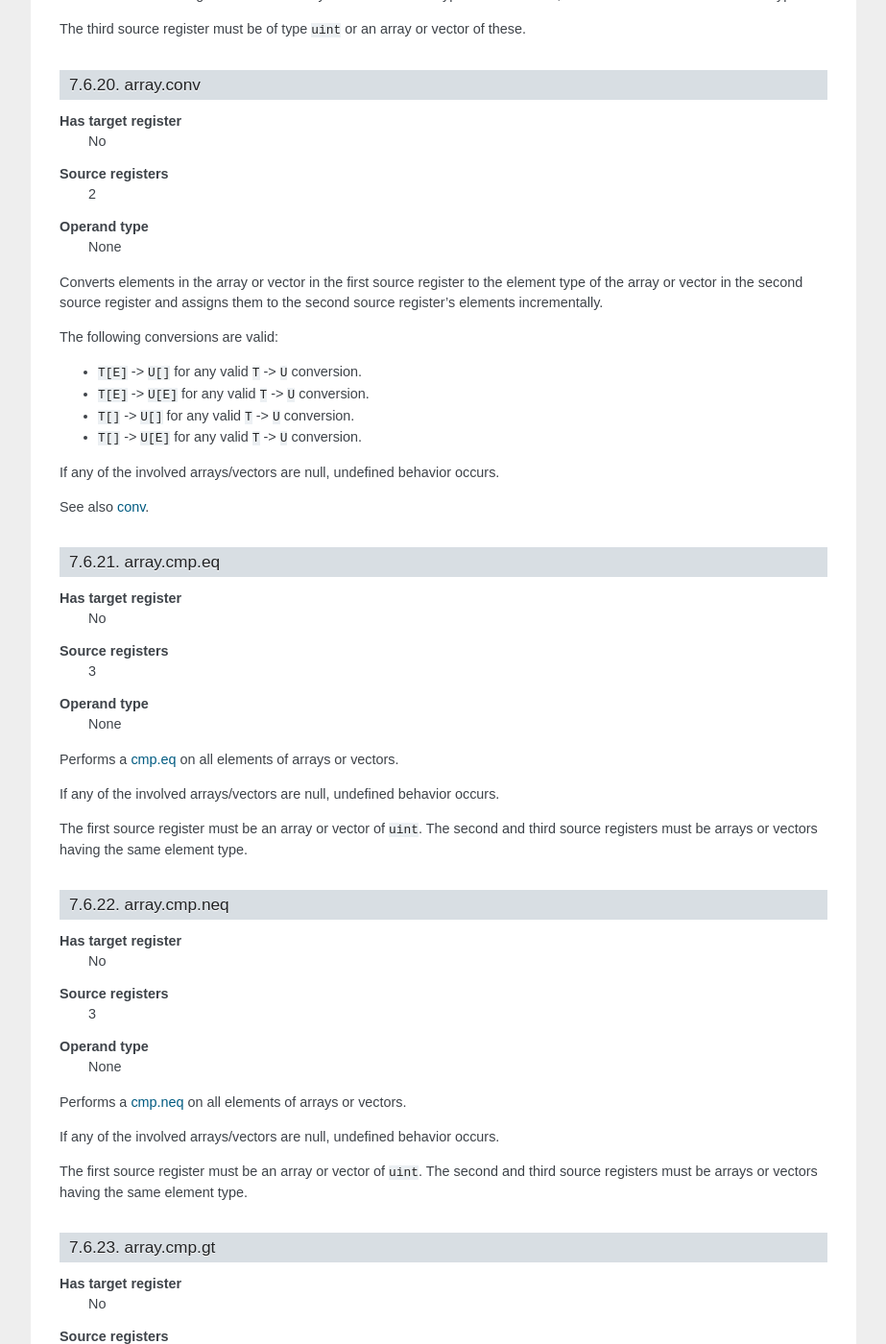
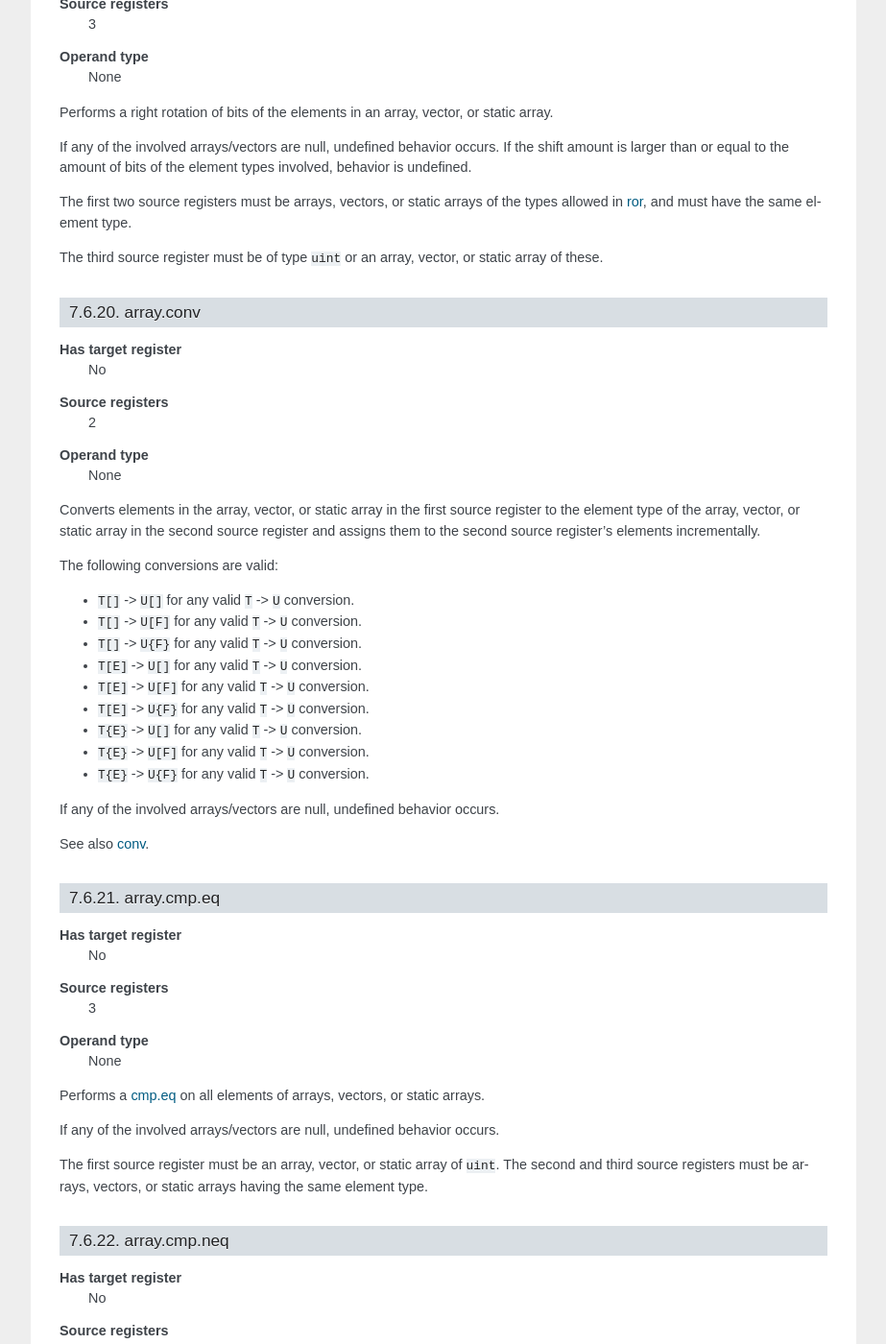
Before and after one commit to lycus/mci, a Sphinx documentation site: the page built from docs/instruction_set.rst, in a window 1280 px wide and 1400 px high, scrolled down 27452 px. Shown: the whole window at 96% size, without its empty margins (198-1121 px from the left). Built offline with Sphinx 7.4.7, drawn with Linux system fonts in a browser that asks for light colours; some of the changed text lies outside the part shown.

Commit message:
Document static arrays.

```diff
--- a/docs/assembly_language.rst
+++ b/docs/assembly_language.rst
@@ -70,6 +70,7 @@
     ReferenceType : `TypeSpecification` "&"
     ArrayType : `TypeSpecification` "[" "]"
     VectorType : `TypeSpecification` "[" `Literal` "]"
+    StaticArrayType : `TypeSpecification` "{" `Literal` "}"
     FunctionPointerType : `ReturnType` "(" `TypeParameterList` ")" [ `CallingConvention` ]
     TypeParameterList : "(" [ `TypeSpecification` { "," `TypeSpecification` } ] ")"
     CoreType : "int" | "uint" | "int8" | "uint8" | "int16" | "uint16" | "int32 | "uint32" | "int64" | "uint64" | "float32" | "float64"
--- a/docs/instruction_set.rst
+++ b/docs/instruction_set.rst
@@ -192,8 +192,9 @@
 
 Loads a constant array of 8-bit signed integers into the target register.
 
-The target register must be of type ``int8[]``, ``int8*``, or a vector of
-``int8`` with an element count matching that of the array operand.
+The target register must be of type ``int8[]``, ``int8*``, or a vector or
+static array of ``int8`` with an element count matching that of the array
+operand.
 
 When the target register is a pointer, the data must be explicitly freed with
 mem.free_. If the given array is of zero length, a null pointer is assigned
@@ -211,8 +212,9 @@
 
 Loads a constant array of 8-bit unsigned integers into the target register.
 
-The target register must be of type ``uint8[]``, ``uint8*``, or a vector of
-``uint8`` with an element count matching that of the array operand.
+The target register must be of type ``uint8[]``, ``uint8*``, or a vector or
+static array of ``uint8`` with an element count matching that of the array
+operand.
 
 When the target register is a pointer, the data must be explicitly freed with
 mem.free_. If the given array is of zero length, a null pointer is assigned
@@ -230,8 +232,9 @@
 
 Loads a constant array of 16-bit signed integers into the target register.
 
-The target register must be of type ``int16[]``, ``int16*``, or a vector of
-``int16`` with an element count matching that of the array operand.
+The target register must be of type ``int16[]``, ``int16*``, or a vector or
+static array of ``int16`` with an element count matching that of the array
+operand.
 
 When the target register is a pointer, the data must be explicitly freed with
 mem.free_. If the given array is of zero length, a null pointer is assigned
@@ -249,8 +252,9 @@
 
 Loads a constant array of 16-bit unsigned integers into the target register.
 
-The target register must be of type ``uint16[]``, ``uint16*``, or a vector of
-``uint16`` with an element count matching that of the array operand.
+The target register must be of type ``uint16[]``, ``uint16*``, or a vector or
+static array of ``uint16`` with an element count matching that of the array
+operand.
 
 When the target register is a pointer, the data must be explicitly freed with
 mem.free_. If the given array is of zero length, a null pointer is assigned
@@ -268,8 +272,9 @@
 
 Loads a constant array of 32-bit signed integers into the target register.
 
-The target register must be of type ``int32[]``, ``int32*``, or a vector of
-``int32`` with an element count matching that of the array operand.
+The target register must be of type ``int32[]``, ``int32*``, or a vector or
+static array of ``int32`` with an element count matching that of the array
+operand.
 
 When the target register is a pointer, the data must be explicitly freed with
 mem.free_. If the given array is of zero length, a null pointer is assigned
@@ -287,8 +292,9 @@
 
 Loads a constant array of 32-bit unsigned integers into the target register.
 
-The target register must be of type ``uint32[]``, ``uint32*``, or a vector of
-``uint32`` with an element count matching that of the array operand.
+The target register must be of type ``uint32[]``, ``uint32*``, or a vector or
+static array of ``uint32`` with an element count matching that of the array
+operand.
 
 When the target register is a pointer, the data must be explicitly freed with
 mem.free_. If the given array is of zero length, a null pointer is assigned
@@ -306,8 +312,9 @@
 
 Loads a constant array of 64-bit signed integers into the target register.
 
-The target register must be of type ``int64[]``, ``int64*``, or a vector of
-``int64`` with an element count matching that of the array operand.
+The target register must be of type ``int64[]``, ``int64*``, or a vector or
+static array of ``int64`` with an element count matching that of the array
+operand.
 
 When the target register is a pointer, the data must be explicitly freed with
 mem.free_. If the given array is of zero length, a null pointer is assigned
@@ -325,8 +332,9 @@
 
 Loads a constant array of 64-bit unsigned integers into the target register.
 
-The target register must be of type ``uint64[]``, ``uint64*``, or a vector of
-``uint64`` with an element count matching that of the array operand.
+The target register must be of type ``uint64[]``, ``uint64*``, or a vector or
+static array of ``uint64`` with an element count matching that of the array
+operand.
 
 When the target register is a pointer, the data must be explicitly freed with
 mem.free_. If the given array is of zero length, a null pointer is assigned
@@ -346,7 +354,8 @@
 register.
 
 The target register must be of type ``float32[]``, ``float32*``, or a vector
-of ``float32`` with an element count matching that of the array operand.
+or static array of ``float32`` with an element count matching that of the
+array operand.
 
 When the target register is a pointer, the data must be explicitly freed with
 mem.free_. If the given array is of zero length, a null pointer is assigned
@@ -366,7 +375,8 @@
 register.
 
 The target register must be of type ``float64[]``, ``float64*``, or a vector
-of ``float64`` with an element count matching that of the array operand.
+or static array of ``float64`` with an element count matching that of the
+array operand.
 
 When the target register is a pointer, the data must be explicitly freed with
 mem.free_. If the given array is of zero length, a null pointer is assigned
@@ -434,7 +444,8 @@
 target register.
 
 Note that for vectors, this is not the full size of the vector, but rather
-the size of the reference to the vector (as with arrays and pointers).
+the size of the reference to the vector (as with arrays and pointers). For
+static arrays, this is the full size of the entire array.
 
 The target register must be of type ``uint``.
 
@@ -1052,8 +1063,8 @@
 If the source array/vector is null, behavior is undefined. Indexing beyond
 the bounds of an array results in undefined behavior.
 
-The first source register must be an array or vector type, while the second
-register must be of type ``uint``.
+The first source register must be an array, vector, or static array, while the
+second register must be of type ``uint``.
 
 The target register must be of the first source register's element type.
 
@@ -1074,9 +1085,9 @@
 If the source array/vector is null, behavior is undefined. Indexing beyond
 the bounds of an array results in undefined behavior.
 
-The first source register must be an array or vector type, while the second
-register must be of type ``uint``. The third register must be of the element
-type of the array in the first source register.
+The first source register must be an array, vector, or static array, while the
+second register must be of type ``uint``. The third register must be of the
+element type of the array in the first source register.
 
 array.addr
 ----------
@@ -1096,8 +1107,8 @@
 of an element beyond the bounds of an array is acceptable, but dereferencing
 or writing to it results in undefined behavior.
 
-The first source register must be an array or vector type, while the second
-source register must be of type ``uint``.
+The first source register must be an array, vector, or static array, while the
+second register must be of type ``uint``.
 
 The target register must be a pointer to the first source register's element
 type.
@@ -1113,11 +1124,11 @@
     None
 
 Loads the length of an array into the target register. For arrays, this is
-the dynamic size, while for vectors, it is the fixed size.
+the dynamic size, while for vectors and static arrays, it is the fixed size.
 
 If the source array/vector is null, behavior is undefined.
 
-The source register must be an array or a vector.
+The source register must be an array, vector, or static array.
 
 The target register must be of type ``uint``.
 
@@ -1131,12 +1142,12 @@
 **Operand type**
     None
 
-Performs arithmetic addition on elements of arrays or vectors.
+Performs arithmetic addition on elements of arrays, vectors, or static arrays.
 
 If any of the involved arrays/vectors are null, undefined behavior occurs.
 
-The first two source registers must be arrays or vectors of the types allowed
-in ari.add_, and must have the same element type.
+The first two source registers must be arrays, vectors, or static arrays of
+the types allowed in ari.add_, and must have the same element type.
 
 If the first source register is an array or vector of a pointer type, the
 third source register must either be of type ``uint`` or an array or vector
@@ -1154,12 +1165,13 @@
 **Operand type**
     None
 
-Performs arithmetic subtraction on elements of arrays or vectors.
+Performs arithmetic subtraction on elements of arrays, vectors, or static
+arrays.
 
 If any of the involved arrays/vectors are null, undefined behavior occurs.
 
-The first two source registers must be arrays or vectors of the types allowed
-in ari.sub_, and must have the same element type.
+The first two source registers must be arrays, vectors, or static arrays of
+the types allowed in ari.sub_, and must have the same element type.
 
 If the first source register is an array or vector of a pointer type, the
 third source register must either be of type ``uint`` or an array or vector
@@ -1177,12 +1189,13 @@
 **Operand type**
     None
 
-Performs arithmetic multiplication on elements of arrays or vectors.
+Performs arithmetic multiplication on elements of arrays, vectors, or static
+arrays.
 
 If any of the involved arrays/vectors are null, undefined behavior occurs.
 
-The first two source registers must be arrays or vectors of the types allowed
-in ari.mul_, and must have the same element type.
+The first two source registers must be arrays, vectors, or static arrays of
+the types allowed in ari.mul_, and must have the same element type.
 
 The third source register must be of the element type of the first source
 register, or be an array or vector of the first source register's element
@@ -1198,14 +1211,14 @@
 **Operand type**
     None
 
-Performs arithmetic division on elements of arrays or vectors.
+Performs arithmetic division on elements of arrays, vectors, or static arrays.
 
 If any of the involved arrays/vectors are null, undefined behavior occurs. If
 the divisor is zero and the computation involves integers, behavior is
 undefined. For floating-point types, behavior depends on the machine.
 
-The first two source registers must be arrays or vectors of the types allowed
-in ari.div_, and must have the same element type.
+The first two source registers must be arrays, vectors, or static arrays of
+the types allowed in ari.div_, and must have the same element type.
 
 The third source register must be of the element type of the first source
 register, or be an array or vector of the first source register's element
@@ -1221,15 +1234,15 @@
 **Operand type**
     None
 
-Computes the remainder resulting from dividing elements of arrays or vectors
-with the given value(s).
+Computes the remainder resulting from dividing elements of arrays, vectors, or
+static arrays with the given value(s).
 
 If any of the involved arrays/vectors are null, undefined behavior occurs. If
 the divisor is zero and the computation involves integers, behavior is
 undefined. For floating-point types, behavior depends on the machine.
 
-The first two source registers must be arrays or vectors of the types allowed
-in ari.rem_, and must have the same element type.
+The first two source registers must be arrays, vectors, or static arrays of
+the types allowed in ari.rem_, and must have the same element type.
 
 The third source register must be of the element type of the first source
 register, or be an array or vector of the first source register's element
@@ -1245,12 +1258,12 @@
 **Operand type**
     None
 
-Negates all elements of an array or vector.
+Negates all elements of an array, vector, or static array.
 
 If any of the involved arrays/vectors are null, undefined behavior occurs.
 
-The two source registers must be arrays or vectors of the types allowed in
-ari.neg_, and must have the same element type.
+The two source registers must be arrays, vectors, or static arrays of the
+types allowed in ari.neg_, and must have the same element type.
 
 array.bit.and
 -------------
@@ -1262,12 +1275,12 @@
 **Operand type**
     None
 
-Performs bit-wise AND on elements of arrays or vectors.
+Performs bit-wise AND on elements of arrays, vectors, or static arrays.
 
 If any of the involved arrays/vectors are null, undefined behavior occurs.
 
-The first two source registers must be arrays or vectors of the types allowed
-in bit.and_, and must have the same element type.
+The first two source registers must be arrays, vectors, or static arrays of
+the types allowed in bit.and_, and must have the same element type.
 
 The third source register must be of the element type of the first source
 register, or be an array or vector of the first source register's element
@@ -1283,12 +1296,12 @@
 **Operand type**
     None
 
-Performs bit-wise OR on elements of arrays or vectors.
+Performs bit-wise OR on elements of arrays, vectors, or static arrays.
 
 If any of the involved arrays/vectors are null, undefined behavior occurs.
 
-The first two source registers must be arrays or vectors of the types allowed
-in bit.or_, and must have the same element type.
+The first two source registers must be arrays, vectors, or static arrays of
+the types allowed in bit.or_, and must have the same element type.
 
 The third source register must be of the element type of the first source
 register, or be an array or vector of the first source register's element
@@ -1304,12 +1317,12 @@
 **Operand type**
     None
 
-Performs bit-wise XOR on elements of arrays or vectors.
+Performs bit-wise XOR on elements of arrays, vectors, or static arrays.
 
 If any of the involved arrays/vectors are null, undefined behavior occurs.
 
-The first two source registers must be arrays or vectors of the types allowed
-in bit.xor_, and must have the same element type.
+The first two source registers must be arrays, vectors, or static arrays of
+the types allowed in bit.xor_, and must have the same element type.
 
 The third source register must be of the element type of the first source
 register, or be an array or vector of the first source register's element
@@ -1325,13 +1338,13 @@
 **Operand type**
     None
 
-Performs a bit-wise complement negation operation on all elements of an array
-or vector.
+Performs a bit-wise complement negation operation on all elements of an array,
+vector, or static array.
 
 If any of the involved arrays/vectors are null, undefined behavior occurs.
 
-The two source registers must be arrays or vectors of the types allowed in
-bit.neg_, and must have the same element type.
+The two source registers must be arrays, vectors, or static arrays of the
+types allowed in bit.neg_, and must have the same element type.
 
 array.not
 ---------
@@ -1343,12 +1356,13 @@
 **Operand type**
     None
 
-Performs a logical negation on all elements of an array or vector.
+Performs a logical negation on all elements of an array, vector, or static
+array.
 
 If any of the involved arrays/vectors are null, undefined behavior occurs.
 
-The first two source registers must be arrays or vectors of the types allowed
-in not_, and must have the same element type.
+The first two source registers must be arrays, vectors, or static arrays of
+the types allowed in not_, and must have the same element type.
 
 array.shl
 ---------
@@ -1360,17 +1374,18 @@
 **Operand type**
     None
 
-Performs a left shift of the bits of elements in an array or vector.
+Performs a left shift of the bits of elements in an array, vector, or static
+array.
 
 If any of the involved arrays/vectors are null, undefined behavior occurs. If
 the shift amount is larger than or equal to the amount of bits of the element
 types involved, behavior is undefined.
 
-The first two source registers must be arrays or vectors of the types allowed
-in shl_, and must have the same element type.
-
-The second source register must be of type ``uint`` or an array or vector of
-these.
+The first two source registers must be arrays, vectors, or static arrays of
+the types allowed in shl_, and must have the same element type.
+
+The third source register must be of type ``uint`` or an array, vector, or
+static array of these.
 
 array.shr
 ---------
@@ -1382,17 +1397,18 @@
 **Operand type**
     None
 
-Performs a right shift of the bits of elements in an array or vector.
+Performs a right shift of the bits of elements in an array, vector, or static
+array.
 
 If any of the involved arrays/vectors are null, undefined behavior occurs. If
 the shift amount is larger than or equal to the amount of bits of the element
 types involved, behavior is undefined.
 
-The first two source registers must be arrays or vectors of the types allowed
-in shr_, and must have the same element type.
-
-The third source register must be of type ``uint`` or an array or vector of
-these.
+The first two source registers must be arrays, vectors, or static arrays of
+the types allowed in shr_, and must have the same element type.
+
+The third source register must be of type ``uint`` or an array, vector, or
+static array of these.
 
 array.rol
 ---------
@@ -1404,17 +1420,18 @@
 **Operand type**
     None
 
-Performs a left rotation of bits of the elements in an array or vector.
+Performs a left rotation of bits of the elements in an array, vector, or
+static array.
 
 If any of the involved arrays/vectors are null, undefined behavior occurs. If
 the shift amount is larger than or equal to the amount of bits of the element
 types involved, behavior is undefined.
 
-The first two source registers must be arrays or vectors of the types allowed
-in rol_, and must have the same element type.
-
-The third source register must be of type ``uint`` or an array or vector of
-these.
+The first two source registers must be arrays, vectors, or static arrays of
+the types allowed in rol_, and must have the same element type.
+
+The third source register must be of type ``uint`` or an array, vector, or
+static array of these.
 
 array.ror
 ---------
@@ -1426,17 +1443,18 @@
 **Operand type**
     None
 
-Performs a right rotation of bits of the elements in an array or vector.
+Performs a right rotation of bits of the elements in an array, vector, or
+static array.
 
 If any of the involved arrays/vectors are null, undefined behavior occurs. If
 the shift amount is larger than or equal to the amount of bits of the element
 types involved, behavior is undefined.
 
-The first two source registers must be arrays or vectors of the types allowed
-in ror_, and must have the same element type.
-
-The third source register must be of type ``uint`` or an array or vector of
-these.
+The first two source registers must be arrays, vectors, or static arrays of
+the types allowed in ror_, and must have the same element type.
+
+The third source register must be of type ``uint`` or an array, vector, or
+static array of these.
 
 array.conv
 ----------
@@ -1448,16 +1466,22 @@
 **Operand type**
     None
 
-Converts elements in the array or vector in the first source register to
-the element type of the array or vector in the second source register and
-assigns them to the second source register's elements incrementally.
+Converts elements in the array, vector, or static array in the first source
+register to the element type of the array, vector, or static array in the
+second source register and assigns them to the second source register's
+elements incrementally.
 
 The following conversions are valid:
 
+* ``T[]`` -> ``U[]`` for any valid ``T`` -> ``U`` conversion.
+* ``T[]`` -> ``U[F]`` for any valid ``T`` -> ``U`` conversion.
+* ``T[]`` -> ``U{F}`` for any valid ``T`` -> ``U`` conversion.
 * ``T[E]`` -> ``U[]`` for any valid ``T`` -> ``U`` conversion.
-* ``T[E]`` -> ``U[E]`` for any valid ``T`` -> ``U`` conversion.
-* ``T[]`` -> ``U[]`` for any valid ``T`` -> ``U`` conversion.
-* ``T[]`` -> ``U[E]`` for any valid ``T`` -> ``U`` conversion.
+* ``T[E]`` -> ``U[F]`` for any valid ``T`` -> ``U`` conversion.
+* ``T[E]`` -> ``U{F}`` for any valid ``T`` -> ``U`` conversion.
+* ``T{E}`` -> ``U[]`` for any valid ``T`` -> ``U`` conversion.
+* ``T{E}`` -> ``U[F]`` for any valid ``T`` -> ``U`` conversion.
+* ``T{E}`` -> ``U{F}`` for any valid ``T`` -> ``U`` conversion.
 
 If any of the involved arrays/vectors are null, undefined behavior occurs.
 
@@ -1473,13 +1497,13 @@
 **Operand type**
     None
 
-Performs a cmp.eq_ on all elements of arrays or vectors.
+Performs a cmp.eq_ on all elements of arrays, vectors, or static arrays.
 
 If any of the involved arrays/vectors are null, undefined behavior occurs.
 
-The first source register must be an array or vector of ``uint``. The second
-and third source registers must be arrays or vectors having the same element
-type.
+The first source register must be an array, vector, or static array of
+``uint``. The second and third source registers must be arrays, vectors, or
+static arrays having the same element type.
 
 array.cmp.neq
 -------------
@@ -1491,13 +1515,13 @@
 **Operand type**
     None
 
-Performs a cmp.neq_ on all elements of arrays or vectors.
+Performs a cmp.neq_ on all elements of arrays, vectors, or static arrays.
 
 If any of the involved arrays/vectors are null, undefined behavior occurs.
 
-The first source register must be an array or vector of ``uint``. The second
-and third source registers must be arrays or vectors having the same element
-type.
+The first source register must be an array, vector, or static array of
+``uint``. The second and third source registers must be arrays, vectors, or
+static arrays having the same element type.
 
 array.cmp.gt
 ------------
@@ -1509,13 +1533,13 @@
 **Operand type**
     None
 
-Performs a cmp.gt_ on all elements of arrays or vectors.
+Performs a cmp.gt_ on all elements of arrays, vectors, or static arrays.
 
 If any of the involved arrays/vectors are null, undefined behavior occurs.
 
-The first source register must be an array or vector of ``uint``. The second
-and third source registers must be arrays or vectors having the same element
-type.
+The first source register must be an array, vector, or static array of
+``uint``. The second and third source registers must be arrays, vectors, or
+static arrays having the same element type.
 
 array.cmp.lt
 ------------
@@ -1527,13 +1551,13 @@
 **Operand type**
     None
 
-Performs a cmp.lt_ on all elements of arrays or vectors.
+Performs a cmp.lt_ on all elements of arrays, vectors, or static arrays.
 
 If any of the involved arrays/vectors are null, undefined behavior occurs.
 
-The first source register must be an array or vector of ``uint``. The second
-and third source registers must be arrays or vectors having the same element
-type.
+The first source register must be an array, vector, or static array of
+``uint``. The second and third source registers must be arrays, vectors, or
+static arrays having the same element type.
 
 array.cmp.gteq
 --------------
@@ -1545,13 +1569,13 @@
 **Operand type**
     None
 
-Performs a cmp.gteq_ on all elements of arrays or vectors.
+Performs a cmp.gteq_ on all elements of arrays, vectors, or static arrays.
 
 If any of the involved arrays/vectors are null, undefined behavior occurs.
 
-The first source register must be an array or vector of ``uint``. The second
-and third source registers must be arrays or vectors having the same element
-type.
+The first source register must be an array, vector, or static array of
+``uint``. The second and third source registers must be arrays, vectors, or
+static arrays having the same element type.
 
 array.cmp.lteq
 --------------
@@ -1563,13 +1587,13 @@
 **Operand type**
     None
 
-Performs a cmp.lteq_ on all elements of arrays or vectors.
+Performs a cmp.lteq_ on all elements of arrays, vectors, or static arrays.
 
 If any of the involved arrays/vectors are null, undefined behavior occurs.
 
-The first source register must be an array or vector of ``uint``. The second
-and third source registers must be arrays or vectors having the same element
-type.
+The first source register must be an array, vector, or static array of
+``uint``. The second and third source registers must be arrays, vectors, or
+static arrays having the same element type.
 
 Structure field instructions
 ++++++++++++++++++++++++++++
```
Also changed, not shown: docs/type_system.rst (+27 -0 lines).
